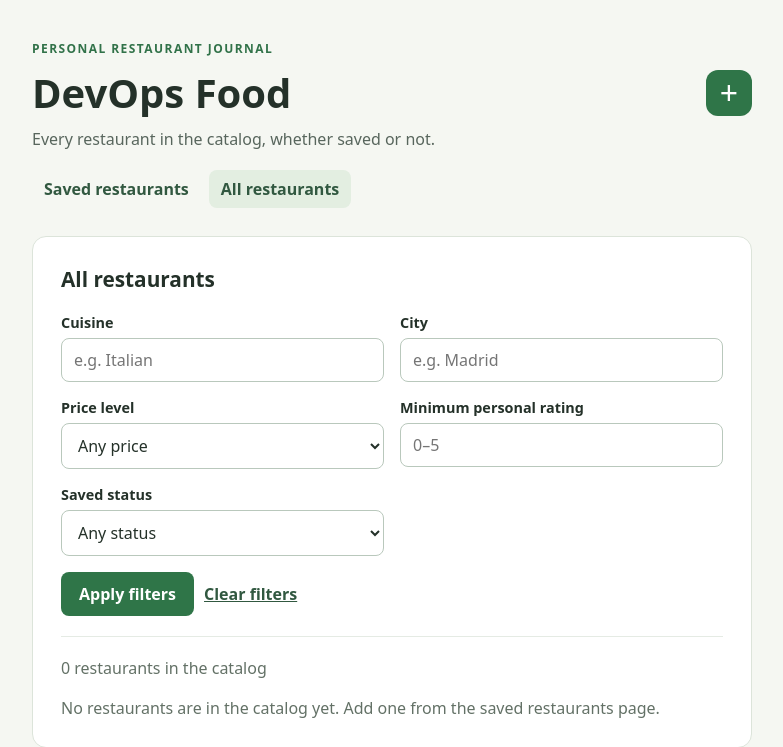
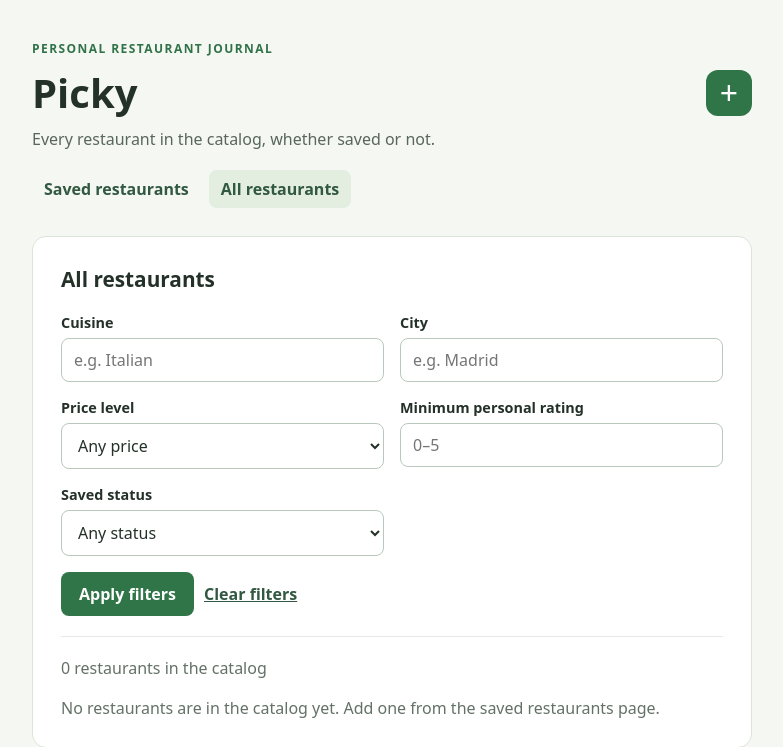
Before and after one commit to AFG64/assignment_1_Adria_Fijo, a Flask app: page /restaurants in a window 1280 px wide. Shown: the top 747 px of the page, without its empty margins (248-1031 px from the left). Run offline with Flask 3, Linux system fonts and the light colour scheme; data that the repository does not hold is empty.

Commit message:
Rename restaurant journal to Picky across app and report

```diff
--- a/backend/geocoding.py
+++ b/backend/geocoding.py
@@ -13,7 +13,7 @@ from uuid import uuid4
 
 
 DEFAULT_BASE_URL = "https://nominatim.openstreetmap.org"
-USER_AGENT = "DevOpsFood/1.0 (+https://github.com/AFG64/devops-food)"
+USER_AGENT = "Picky/1.0 (+https://github.com/AFG64/devops-food)"
 _request_lock = Lock()
 _last_request_at = 0.0
 
--- a/frontend/templates/all_restaurants.html
+++ b/frontend/templates/all_restaurants.html
@@ -1,5 +1,5 @@
 {% extends "base.html" %}
-{% block title %}All restaurants · DevOps Food{% endblock %}
+{% block title %}All restaurants · Picky{% endblock %}
 {% block intro %}Every restaurant in the catalog, whether saved or not.{% endblock %}
 {% block content %}
   <section class="panel" aria-labelledby="all-heading">
--- a/frontend/templates/base.html
+++ b/frontend/templates/base.html
@@ -3,7 +3,7 @@
   <head>
     <meta charset="utf-8">
     <meta name="viewport" content="width=device-width, initial-scale=1">
-    <title>{% block title %}DevOps Food{% endblock %}</title>
+    <title>{% block title %}Picky{% endblock %}</title>
     <link rel="stylesheet" href="{{ url_for('static', filename='style.css') }}">
   </head>
   <body>
@@ -11,7 +11,7 @@
       <header class="page-header">
         <p class="eyebrow">Personal restaurant journal</p>
         <div class="page-title-row">
-          <h1>DevOps Food</h1>
+          <h1>Picky</h1>
           {% block header_action %}
             <a class="add-toggle" href="{{ url_for('home', add=1) }}" aria-label="Add a restaurant" title="Add a restaurant"><span aria-hidden="true">+</span></a>
           {% endblock %}
--- a/frontend/templates/restaurant_details.html
+++ b/frontend/templates/restaurant_details.html
@@ -1,5 +1,5 @@
 {% extends "base.html" %}
-{% block title %}{{ restaurant.title }} · DevOps Food{% endblock %}
+{% block title %}{{ restaurant.title }} · Picky{% endblock %}
 {% block intro %}Details for a restaurant in your catalog.{% endblock %}
 {% block content %}
   <p class="back-link"><a href="{{ url_for('all_restaurants') }}">← All restaurants</a></p>
```
Also changed, not shown: AI_USAGE.md (+1 -0 lines), docs/REPORT.md (+1 -1 lines), README.md, 2 other files.
